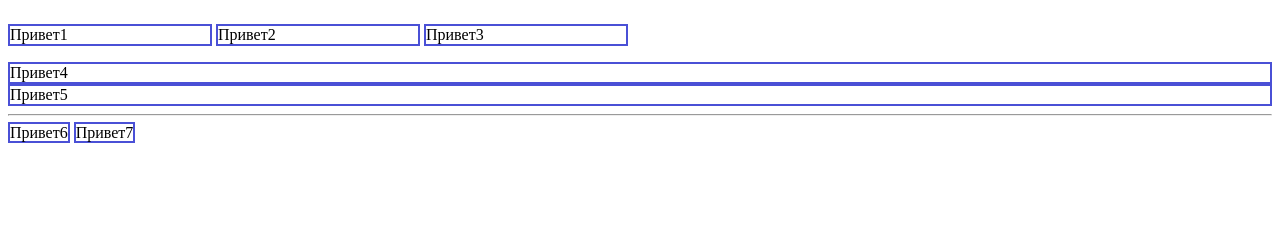
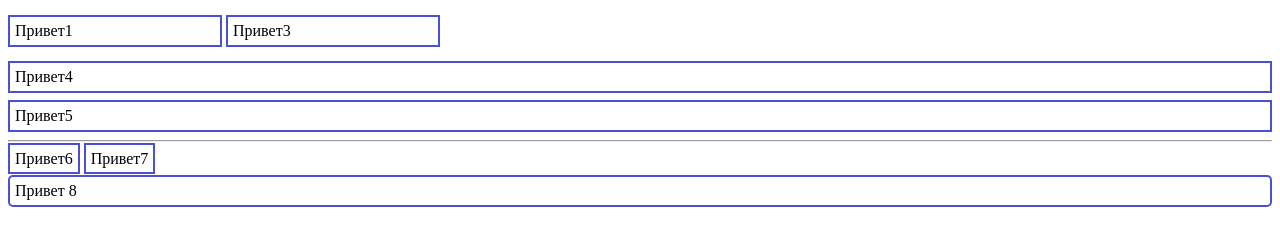
Before and after one commit to Anton-Petrenko-5454/Base-HTML-CSS, a plain HTML site: page 7. Блочная модель/index.html in a window 1280 px wide. Drawn offline with Linux system fonts and the light colour scheme.

Commit message:
Блочная модель (II)

```diff
--- a/7. Блочная модель/index.html
+++ b/7. Блочная модель/index.html
@@ -8,18 +8,21 @@
 <!--
 В HTML элементы делятся на типы:
 1. Блочные (block) - занимают всю длину родительского компонента
+    <div>, <p>
 2. Строчные (inline) - имеют длину равную своему содержимому (content)
-3. Строчно-Блочные (inline-block) - ведут себя снаружи, как строчные, а внутри, как блочные
+    <span>, <img>, <a>
+3. Строчно-Блочные (inline-block) - ведут себя снаружи, как блочные, но размер определяется содержимым.
 Нельзя вкладывать блочные элементы внутрь строчных.
  -->
 <body>
     <p>Привет1</p>
-    <p>Привет2</p>
+    <p class="deleted">Привет2</p>
     <p>Привет3</p>
     <div>Привет4</div>
     <div>Привет5</div>
     <hr>
     <span>Привет6</span>
     <span>Привет7</span>
+    <div class="rounded">Привет 8</div>
 </body>
 </html>
--- a/7. Блочная модель/style.css
+++ b/7. Блочная модель/style.css
@@ -1,5 +1,12 @@
 /*
 display - свойство, изменяющее тип компонента
+Значения:
+block - делает элемент блочным
+inline-block - делает элемент строчно-блочным
+inline - делает элемент строчным
+none - убирает элемент из общего потока (элемента, как будто бы нет)
+grid - элемент сеточной модели (позиционирование элементов в виде сетки)
+flex - элемент flex-модели (гибкое позиционирование элементов)
 */
 p {
     display: inline-block;
@@ -9,15 +16,34 @@ border - свойство, отвечающее за рамку компонен
 */
 p, div, span {
     /* Сложное свойство в одну строку */
-    /* Толщина линии, вид линии, цвет линии*/
+    /* Толщина линии (1px), вид линии (solid), цвет линии (#30459c)*/
     border: 1px solid #30459c;
 
     /* Альтернативный вариант (по-отдельности)*/
     border-color: #4a50d6;
     border-width: 2px;
     border-style: double;
+    /*
+        margin - свойство, задающее отступы снаружи элемента
+    */
+    margin: 7px 0 7px 0;
+    /*
+        padding - свойство, задающее отступ внутри элемента (от контента до границы)
+    */
+    padding: 5px;
 }
 
 p {
     width: 200px;
 }
+
+.rounded {
+    /*
+        border-radius - скругление рамки
+    */
+    border-radius: 5px;
+}
+
+.deleted {
+    display: none;
+}
```
